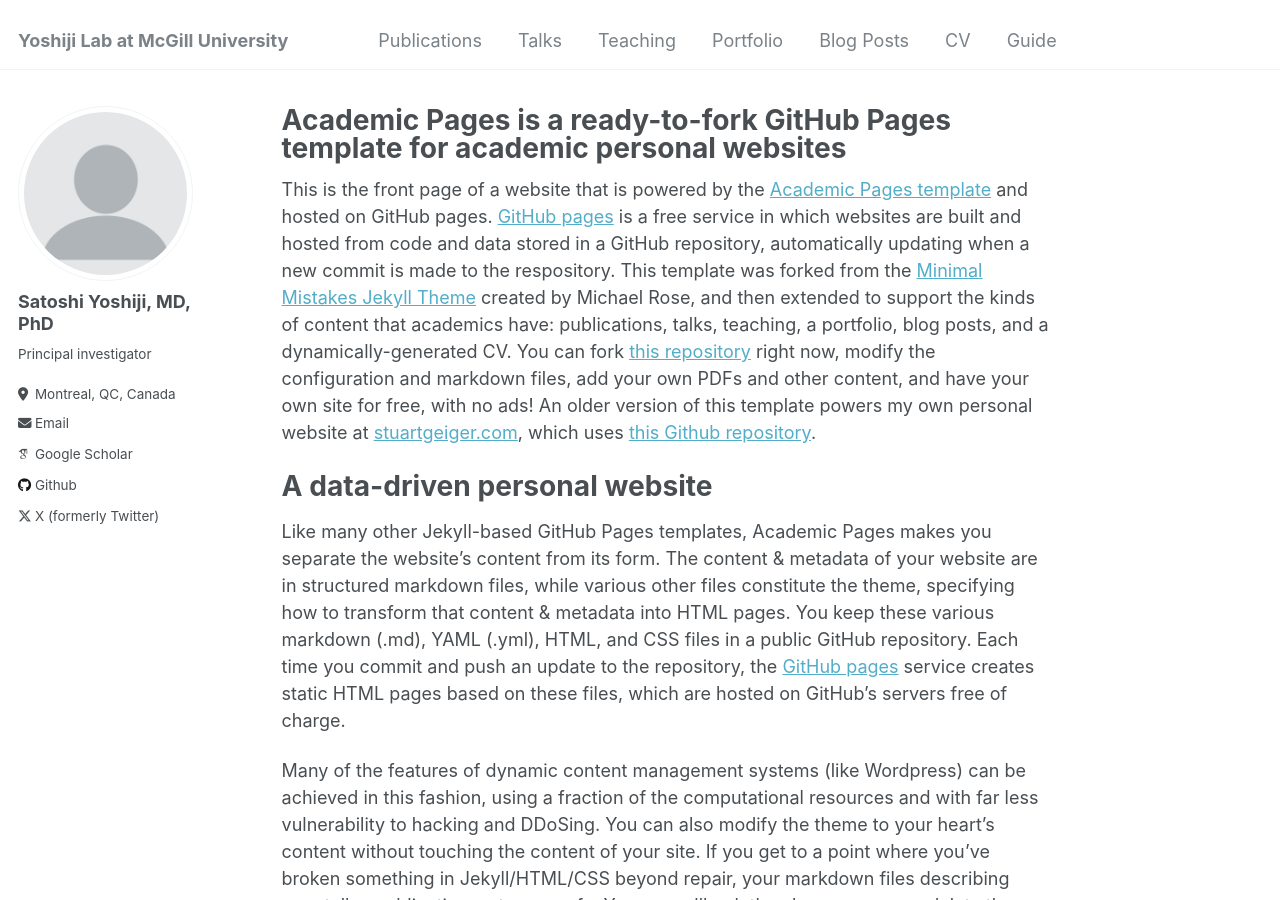
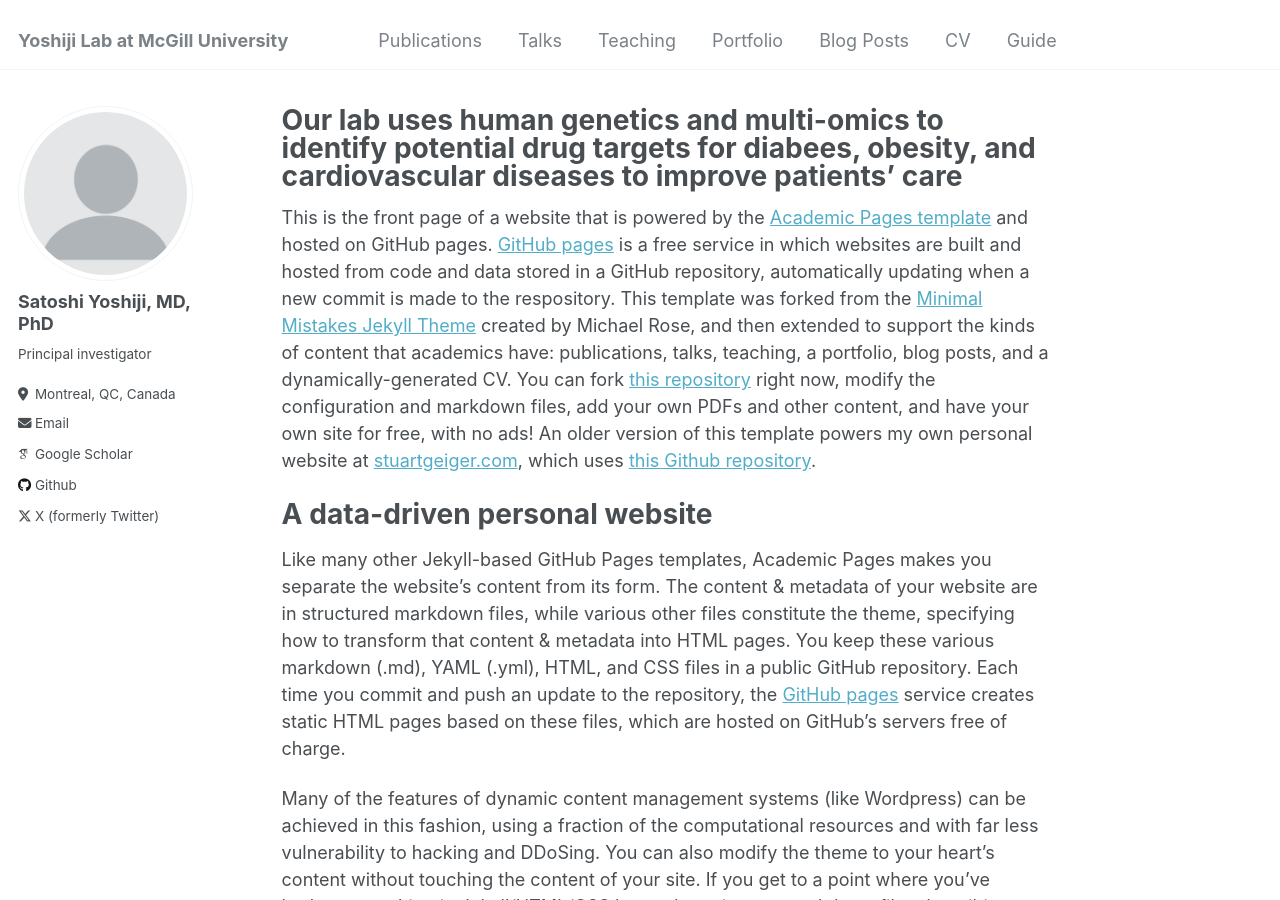
Before and after one commit to satoshi-yoshiji/satoshi-yoshiji.github.io, a Jekyll site: the page built from _pages/about.md, in a window 1280 px wide and 900 px high. Built offline with Jekyll 4.4.1, drawn with Linux system fonts in a browser that asks for light colours; some web fonts are replaced.

Commit message:
Update about.md

```diff
--- a/_pages/about.md
+++ b/_pages/about.md
@@ -1,6 +1,6 @@
 ---
 permalink: /
-title: "Academic Pages is a ready-to-fork GitHub Pages template for academic personal websites"
+title: "Our lab uses human genetics and multi-omics to identify potential drug targets for diabees, obesity, and cardiovascular diseases to improve patients' care"
 author_profile: true
 redirect_from:
   - /about/
```
